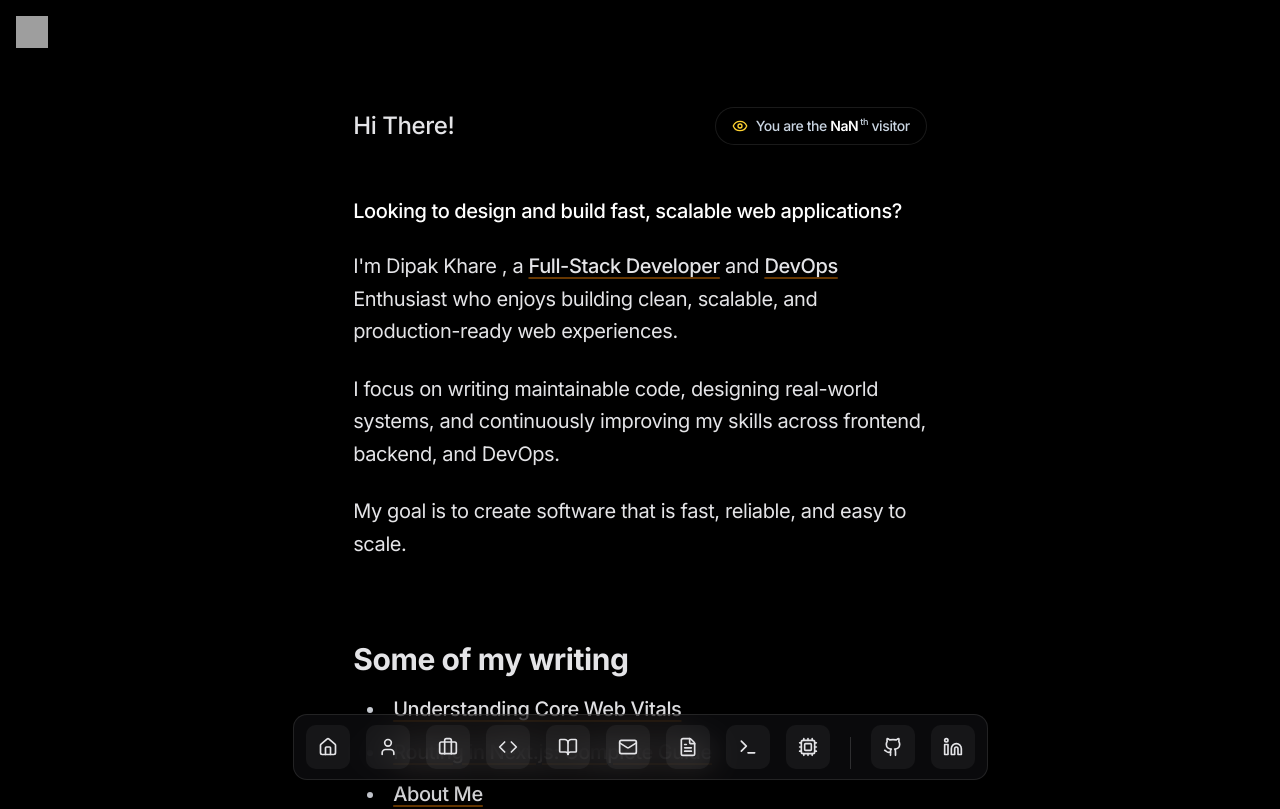
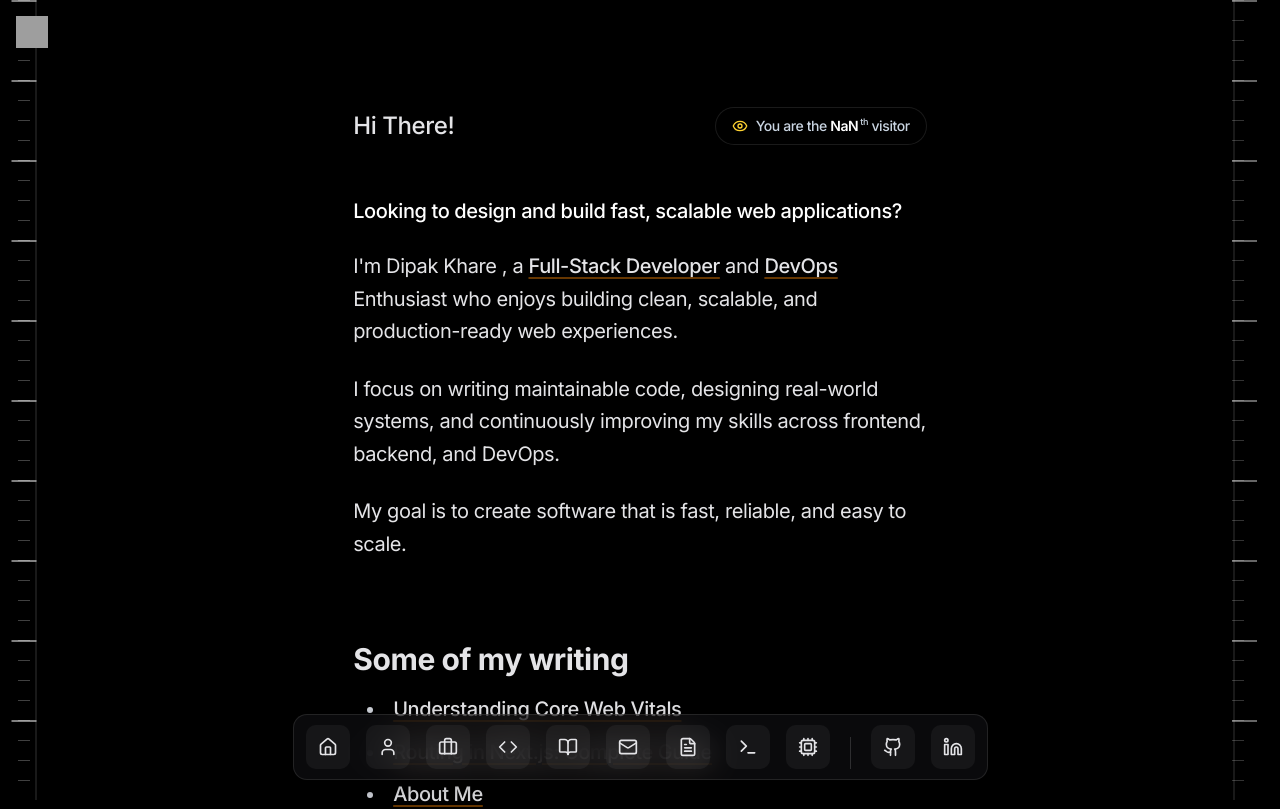
Before and after one commit to DIPAKK2310/dip_blog, a Next.js app: page / in a window 1280 px wide. Shown: the top 809 px of the page. Built offline with nearby package versions, Linux system fonts and the light colour scheme; no server answers; the database is empty; grey boxes are pictures that could not be loaded.

Commit message:
feat:scaleLines add

```diff
--- a/components/home/home.tsx
+++ b/components/home/home.tsx
@@ -1,6 +1,7 @@
 import React from 'react'
 import BlogIndex from '@/app/blog/page'
 import VisitorCounter from '../common/VisitorCounter'
+import ScaleLines from '../ui/ScaleLines'
 
 const Home = () => {
   const hoverClass =
@@ -8,6 +9,8 @@ const Home = () => {
 
   return (
     <div className="space-y-5 max-w-3xl mx-auto leading-relaxed text-zinc-200 text-xl">
+      <ScaleLines />
+
       <div className="flex items-center justify-between">
         <p className="text-2xl font-medium">Hi There!</p>
         <VisitorCounter />
```
